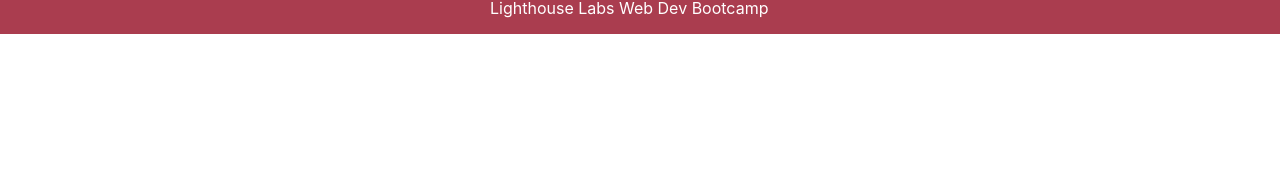
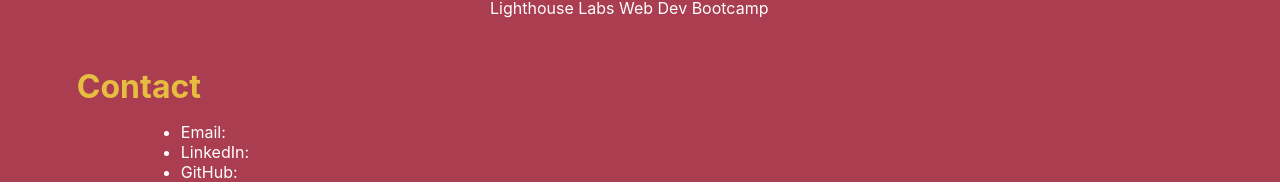
Before and after one commit to Enired/my-personal-site, a React (Create React App) app in the folder client/: page / in a window 1280 px wide. Shown: the part 2544-2739 px from the top of the page. Before the commit the page ends 2578 px from the top, so only its background shows below. Built offline with nearby package versions, Linux system fonts and the light colour scheme.

Commit message:
Setup contact section

```diff
--- a/client/src/App.js
+++ b/client/src/App.js
@@ -6,6 +6,7 @@ import { TopNav} from './components/TopNav';
 import { AboutMe } from './components/AboutMe';
 import { Skills } from './components/Skills';
 import { Projects } from './components/Projects';
+import { Contact } from './components/Contact';
 
 function App() {
   return (
@@ -15,6 +16,7 @@ function App() {
       <AboutMe/>
       <Skills/>
       <Projects/>
+      <Contact/>
       </div>
     </div>
   );
--- /dev/null
+++ b/client/src/components/Contact.jsx
@@ -0,0 +1,18 @@
+export const Contact = () => {
+  return (
+    <div className="area-section" id="contact-me-section">
+      <h1 className="section-header">Contact</h1>
+      <p className="section-body">
+        <ul>
+          <li>Email: </li>
+          <li>
+            LinkedIn:
+          </li>
+          <li>
+            GitHub:
+          </li>
+        </ul>
+      </p>
+    </div>
+  )
+}
```
